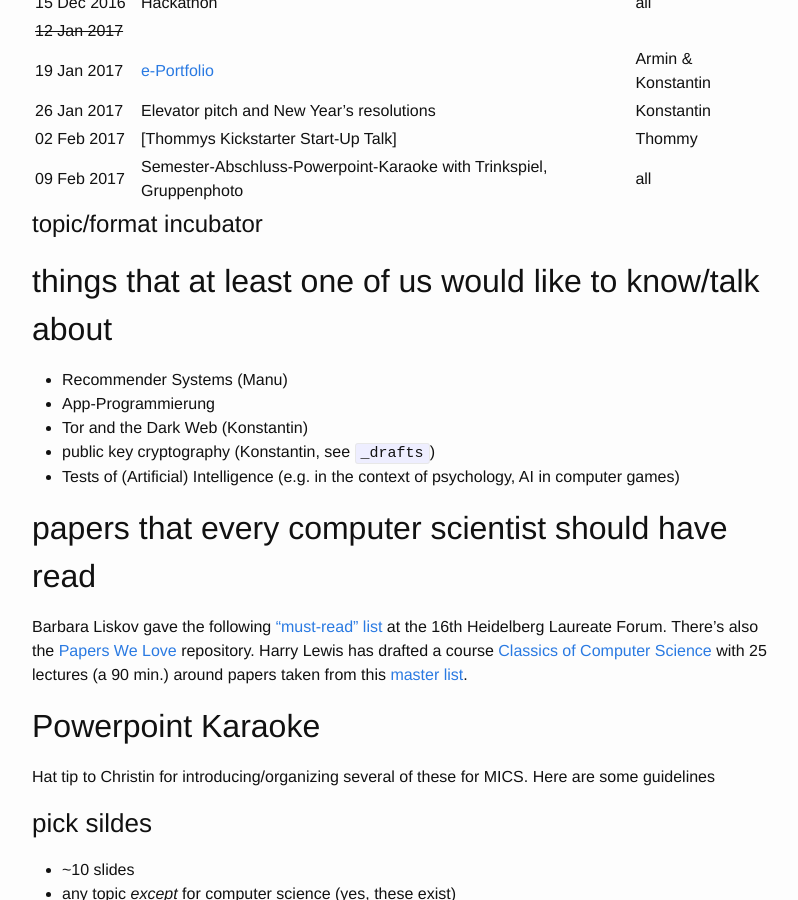
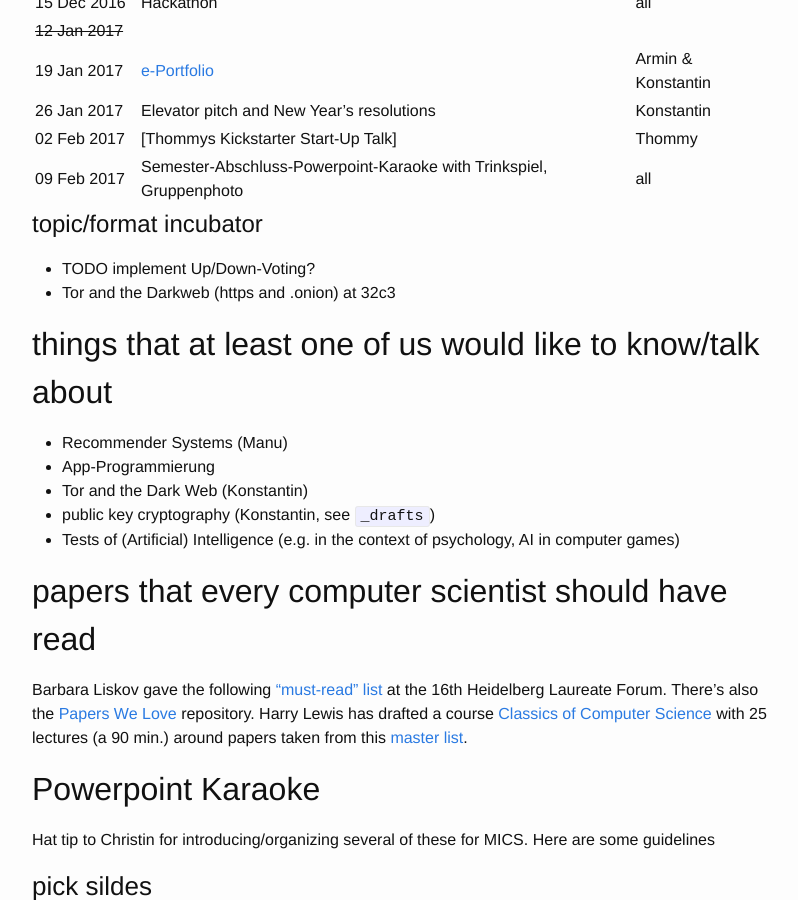
Before and after one commit to PGBBS/pgbbs.github.io, a Jekyll site: the page built from _pages/brown-bag.md, in a window 1280 px wide and 900 px high, scrolled down 1041 px. Shown: the whole window, without its empty margins (238-1036 px from the left). Built offline with Jekyll 4.4.1, drawn with Linux system fonts in a browser that asks for light colours.

Commit message:
add darkweb topic/link

```diff
--- a/_pages/brown-bag.md
+++ b/_pages/brown-bag.md
@@ -36,6 +36,10 @@ then turn into evolving blogposts as below
 | 09 Feb 2017     | Semester-Abschluss-Powerpoint-Karaoke with Trinkspiel, Gruppenphoto   | all                |
 
 # topic/format incubator
+
+- TODO implement Up/Down-Voting?
+- Tor and the Darkweb (https and .onion) at 32c3
+
 
 ## things that at least one of us would like to know/talk about
 
```
